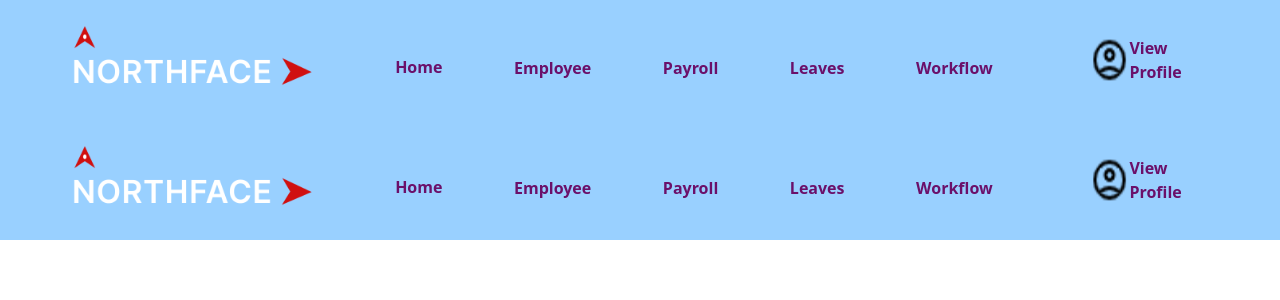
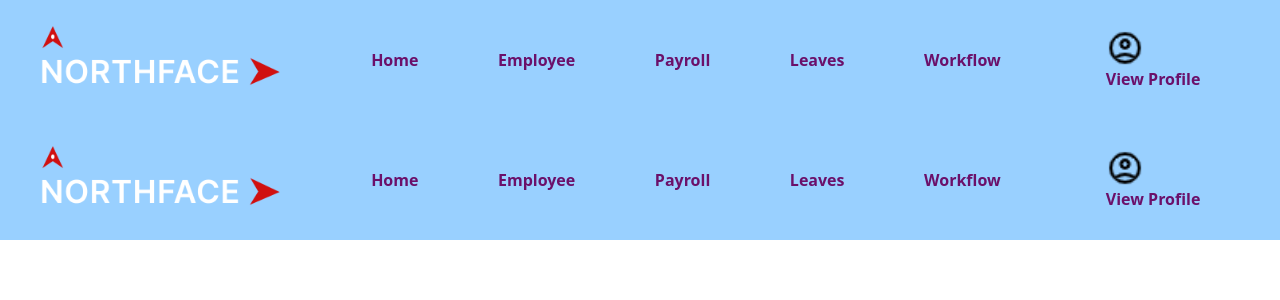
Before and after one commit to 0Baaghi0/nfcs, an Angular app: page /home in a window 1280 px wide. Shown: the top 300 px of the page. Built offline with nearby package versions, Linux system fonts and the light colour scheme.

Commit message:
imprvoed submenu css

```diff
--- a/src/app/app-routing.module.ts
+++ b/src/app/app-routing.module.ts
@@ -5,13 +5,16 @@ import { HomeComponent } from './home/home.component';
 import { AddEmployeeComponent } from './add-employee/add-employee.component';
 import { ViewEmployeesComponent } from './view-employees/view-employees.component';
 import { LandingpageComponent } from './landingpage/landingpage.component';
+import { GenerateLettersComponent } from './generate-letters/generate-letters.component';
+import { SetupComponent } from './setup/setup.component';
 
 const routes: Routes = [
   { path: '', component: LoginComponent},
   { path: 'home', component: HomeComponent },
   { path: 'addEmployee', component: AddEmployeeComponent },
   { path: 'viewEmployees', component: ViewEmployeesComponent },
-  { path: 'addEmployees', component: AddEmployeeComponent},
+  { path: 'generateLetters', component: GenerateLettersComponent },
+  { path: 'setup', component: SetupComponent },
   { path: 'landing', component:LandingpageComponent}
 ];
 
--- a/src/app/app.module.ts
+++ b/src/app/app.module.ts
@@ -13,6 +13,8 @@ import { AddEmployeeComponent } from './add-employee/add-employee.component';
 import { ViewEmployeesComponent } from './view-employees/view-employees.component';
 import { EmployeeListComponent } from './employeelist/employeelist.component';
 import { LandingpageComponent } from './landingpage/landingpage.component';
+import { GenerateLettersComponent } from './generate-letters/generate-letters.component';
+import { SetupComponent } from './setup/setup.component';
 
 
 
@@ -24,7 +26,9 @@ import { LandingpageComponent } from './landingpage/landingpage.component';
     AddEmployeeComponent,
     ViewEmployeesComponent,
     EmployeeListComponent,
-    LandingpageComponent
+    LandingpageComponent,
+    GenerateLettersComponent,
+    SetupComponent
   ],
   imports: [
     BrowserModule,
--- /dev/null
+++ b/src/app/generate-letters/generate-letters.component.html
@@ -0,0 +1 @@
+<p>generate-letters works!</p>
--- a/src/app/home/home.component.css
+++ b/src/app/home/home.component.css
@@ -1,59 +1,3 @@
-/* nav {
-    background-color: #99d0ff;
-    height: 15vh;
-    width: 100vw;
-}
-
-nav ul {
-    height: 15vh;
-    width: 100vw;
-    padding: 0%;
-    margin-right: 20%;
-    list-style-type: none;
-    display: flex;
-    justify-content: space-evenly;
-    align-items: center;
-}
-
-nav a {
-    display: flex;
-    text-decoration: none;
-    color: #6b106a;
-    font-weight: bold;
-    font-family: system-ui, -apple-system, BlinkMacSystemFont, 'Segoe UI', Roboto, Oxygen, Ubuntu, Cantarell, 'Open Sans', 'Helvetica Neue', sans-serif;
-}
-
-#profile {
-    margin-left: 2vw;
-}
-
-nav ul > li:first-child {
-    margin-right: -350px;
-}
-
-.submenu {
-    display: none;
-    position: absolute;
-    background-color: #fff;
-    list-style-type: none;
-    padding: 0;
-    margin: 0;
-}
-
-.submenu li {
-    padding: 10px;
-}
-
-nav li.has-submenu:hover .submenu {
-    display: block;
-}
-
-img {
-    width: 40%;
-    display: flex;
-    justify-content: space-between;
-} */
-
 nav {
   background-color: #99d0ff;
   height: 15vh;
@@ -63,7 +7,7 @@ nav {
 nav ul {
   height: 15vh;
   width: 100vw;
-  padding: 0%;
+  padding: 0;
   margin-right: 20%;
   list-style-type: none;
   display: flex;
@@ -72,33 +16,50 @@ nav ul {
 }
 
 nav a {
-  display: flex;
   text-decoration: none;
   color: #6b106a;
   font-weight: bold;
-  font-family: system-ui, -apple-system, BlinkMacSystemFont, "Segoe UI", Roboto,
-    Oxygen, Ubuntu, Cantarell, "Open Sans", "Helvetica Neue", sans-serif;
+  font-family: system-ui, -apple-system, BlinkMacSystemFont, "Segoe UI", Roboto, Oxygen, Ubuntu, Cantarell, "Open Sans", "Helvetica Neue", sans-serif;
 }
 
 #profile {
   margin-left: 2vw;
 }
 
-nav ul > li:first-child {
+#ch1 {
   margin-right: -350px;
+  margin-left: -40px;
 }
 
-.submenu {
-  display: none; /*Initially hide submenu */
-  position: absolute;
-  background-color: hsl(0, 0%, 100%);
-  list-style-type: none;
-  padding: 0;
-  margin: 0;
+.has-submenu {
+  position: relative;
 }
 
-.submenu li {
-  padding: 15px;
+.has-submenu .submenu {
+  display: none;
+  position: absolute;
+  padding-top: calc(100% + 5px);
+  /* top: calc(100% + 5px); */
+  left: 0;
+  /* border: 1px solid #4ba6f7;  */
+  background-color: #99d0ff;
+  padding: 10px;
+  width: 30vw;
+  height: 13vh;
+  text-align: center;
+  border-radius: 5px;
+  pointer-events: none; /* Disable pointer events initially */
+}
+
+.has-submenu:hover .submenu {
+  display: flex;
+  justify-content: space-around;
+  pointer-events: auto; /* Enable pointer events on hover */
+}
+
+.has-submenu .submenu li {
+  display: inline-block;
+  margin-right: 10px;
 }
 
 img {
--- a/src/app/home/home.component.html
+++ b/src/app/home/home.component.html
@@ -1,19 +1,21 @@
 <nav>
     <ul>
-        <li><img src="../../assets/NORTHFACE.png" alt=""></li>
-        <!-- NFCS logo -->
-        <li><a style="margin-top: 30%;" href="landing">Home</a></li>
-        <li class="has-submenu" (mouseenter)="showSubmenu()" (mouseleave)="hideSubmenu()">
-            <a style="margin-top: 20%;" href="landing">Employee</a>
-            <ul class="submenu" *ngIf="isSubmenuVisible">
-                <li><a href="addEmployee">Add Employee</a></li>
-                <li><a href="viewEmployees">Employee Profile</a></li>
-                <li><a href="viewEmployees">Generate Letters</a></li>
-                <li><a href="viewEmployees">Setup</a></li>
+        <li id="ch1">
+            <img src="../../assets/NORTHFACE.png" alt="NFCS logo">
+        </li>
+        <li><a href="landing">Home</a></li>
+        <li class="has-submenu">
+            <a href="landing">Employee</a>
+            <ul class="submenu">
+                <li><a href="addEmployee">Add</a></li>
+                <li><a href="viewEmployees">View</a></li>
+                <li><a href="generateLetters">Generate</a></li>
+                <li><a href="setup">Setup</a></li>
             </ul>
         </li>
-        <li><a style="margin-top: 30%;" href="#">Payroll</a></li>
-        <li><a style="margin-top: 30%;" href="#">Leaves</a></li>
-        <li><a style="margin-top: 20%;" href="#">Workflow</a></li>
+        <li><a href="#">Payroll</a></li>
+        <li><a href="#">Leaves</a></li>
+        <li><a href="#">Workflow</a></li>
         <li id="profile"><a href="#"><img src="../../assets/profile.png" alt="">View Profile</a></li>
     </ul>
+</nav>
--- /dev/null
+++ b/src/app/setup/setup.component.html
@@ -0,0 +1 @@
+<p>setup works!</p>
```
Also changed, not shown: src/app/generate-letters/generate-letters.component.ts (added, +10 -0 lines), src/app/setup/setup.component.ts (added, +10 -0 lines), src/app/generate-letters/generate-letters.component.css (added), src/app/setup/setup.component.css (added), 2 other files (tests, documents, lock files or other folders).
